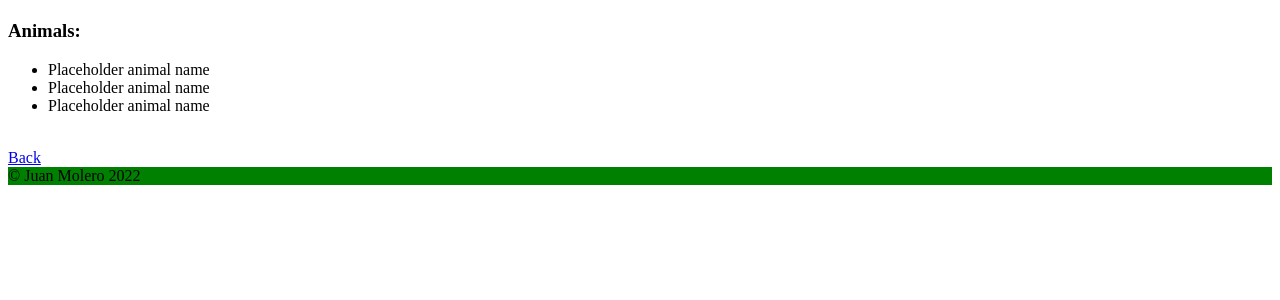
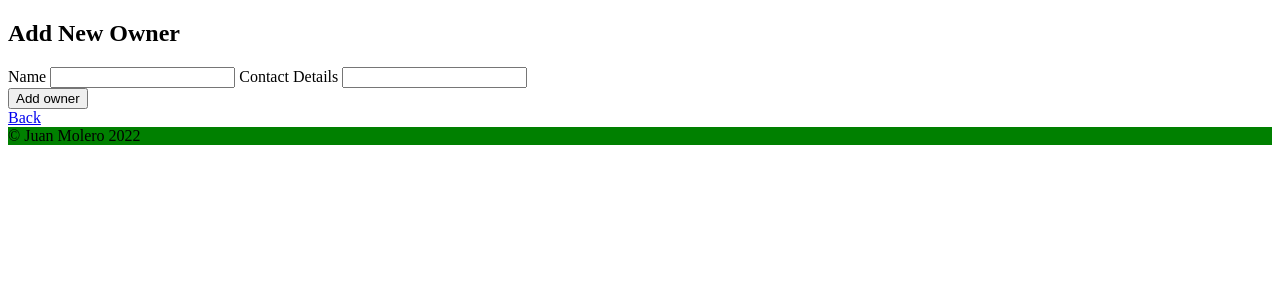
Before and after one commit to juanMoleroD/vet_management_project, a Flask app: page /owners/new in a window 1280 px wide. Shown: the part 134-434 px from the top of the page. Run offline with Flask 2, Linux system fonts and the light colour scheme; data that the repository does not hold is empty; some libraries are stand-ins or nearby versions.

Commit message:
completed owners side of the controller and the basic HTML pages

```diff
--- a/controllers/owner_controller.py
+++ b/controllers/owner_controller.py
@@ -1,14 +1,45 @@
-from flask import Flask, Blueprint, render_template, redirect
+from flask import Flask, Blueprint, render_template, redirect, request
 from repositories import owner_repository
+from models.owner import Owner
 
 owners_blueprint = Blueprint("owners", __name__)
 
 @owners_blueprint.route("/owners")
-def all_owners():
+def show_all_owners():
     all_owners = owner_repository.select_all()
     return render_template("owners/owners.html", all_owners=all_owners)
 
 @owners_blueprint.route("/owners/<id>")
-def owner(id):
+def show_one_owner(id):
     owner = owner_repository.select(id)
     return render_template("owners/owner.html", owner=owner)
+
+@owners_blueprint.route("/owners/new")
+def get_new_form():
+    return render_template("owners/new.html")
+
+@owners_blueprint.route("/owners", methods=["POST"])
+def create_owner():
+    name = request.form["name"]
+    contact_details = request.form["contact-details"]
+    new_owner = Owner(name, contact_details)
+    owner_repository.save(new_owner)
+    return redirect("/owners")
+
+@owners_blueprint.route("/owners/<id>/delete", methods=["POST"])
+def delete(id):
+    owner_repository.delete(id)
+    return redirect("/owners")
+
+@owners_blueprint.route("/owners/<id>/edit")
+def get_update_form(id):
+    owner_to_update = owner_repository.select(id)
+    return render_template("owners/edit.html", owner=owner_to_update)
+
+@owners_blueprint.route("/owners/<id>", methods=["POST"])
+def update(id):
+    name = request.form["name"]
+    contact_details = request.form["contact-details"]
+    owner_to_update = Owner(name, contact_details, id)
+    owner_repository.update(owner_to_update)
+    return redirect("/owners/" + id)
--- /dev/null
+++ b/templates/owners/new.html
@@ -0,0 +1,21 @@
+{% extends 'base.html' %}
+{% block content %}
+
+        <section>
+            <h1>Add New Owner </h1>
+            <form action="/owners" method="POST" id="new-owners-form">
+                <section class="form-items">
+                    <label for="owners-name" >Name</label>
+                    <input type="text" name='name' id="owners-name">
+                    <label for="contacts">Contact Details</label>
+                    <input type="text" name="contact-details" id="contacts">
+                    <br>
+                    <input id='submit-button' type="submit" value="Add owner">
+                    <br>
+                    <a href="/owners">Back</a>
+                </section>
+            </form>
+
+        </section>
+
+{% endblock %}
--- a/templates/owners/owner.html
+++ b/templates/owners/owner.html
@@ -3,6 +3,7 @@
 
 <article>
     <h2>{{ owner.name }}</h2>
+    <h4>Contact Details: {{ owner.contact_details }}</h4>
     <h3>Animals:</h3>
     <ul>
         <li>Placeholder animal name</li>
@@ -11,6 +12,15 @@
     </ul>
 </article>
 <br>
-<a href="/owners">Back</a>
+<nav>
+    <a href="/owners">Back</a>
+    <a href="/owners/{{ owner.id }}/edit">Edit</a>
+    <br>
+    <form action="/owners/{{ owner.id }}/delete" method="POST">
+        <input type="submit" value="Delete">
+    </form>
+    </ul>
+
+</nav>
 
 {% endblock %}
--- a/templates/vets/vet.html
+++ b/templates/vets/vet.html
@@ -12,7 +12,7 @@
 <br>
 <nav>
     <a href="/vets">Back</a>
-    <a href="/vets/{{vet.id }}">Edit</a>
+    <a href="/vets/{{vet.id }}/edit">Edit</a>
     <br>
     <form action="/vets/{{ vet.id }}/delete" method="POST">
         <input type="submit" value="Delete">
--- a/templates/vets/vets.html
+++ b/templates/vets/vets.html
@@ -13,4 +13,5 @@
 <br>
 <a href="/vets/new">Add Vet</a>
 
+
 {% endblock %}
```
Also changed, not shown: controllers/vet_controller.py (+12 -0 lines), templates/owners/edit.html (added, +21 -0 lines), templates/owners/owners.html (+8 -10 lines), templates/vets/edit.html (added, +19 -0 lines), controllers/animal_controller.py (added).
